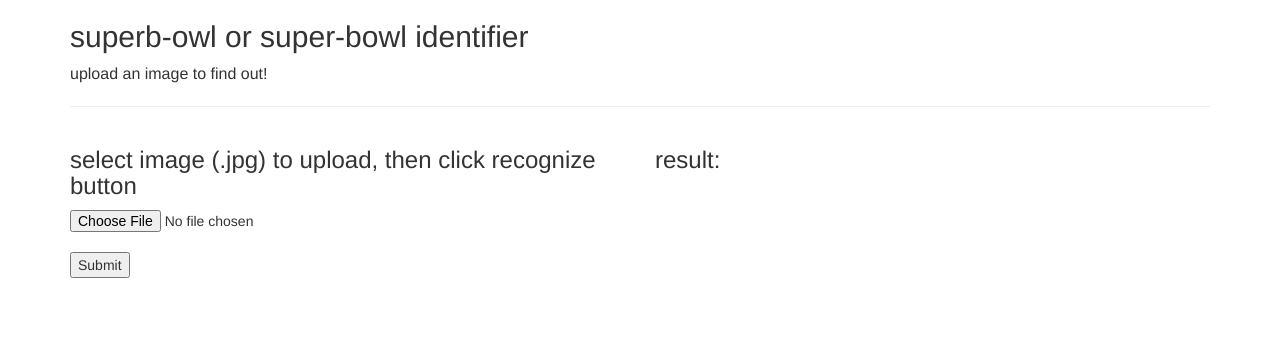
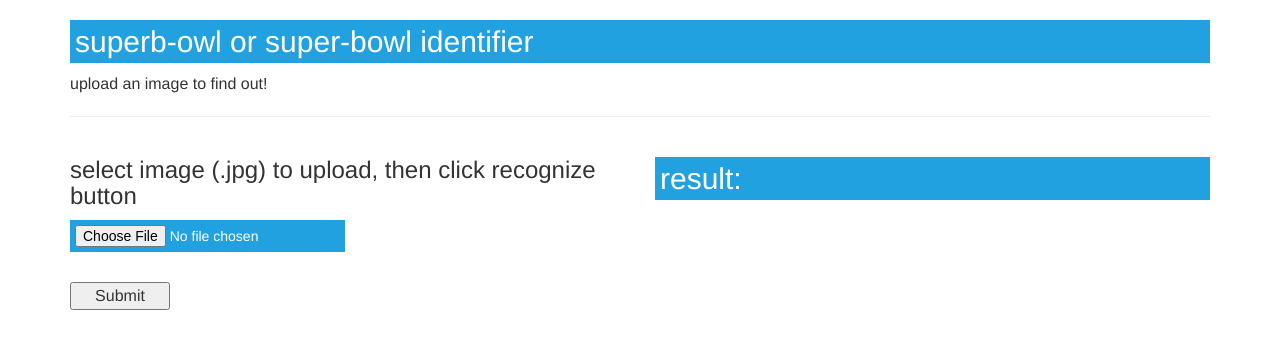
Before and after one commit to myamma/superb-owl, a Django app: page / in a window 1280 px wide. Shown: the top 349 px of the page. Run offline with Django 3.2, Linux system fonts and the light colour scheme; some libraries are stand-ins or nearby versions.

Commit message:
improved UI

```diff
--- a/superb_owl/static/style.css
+++ b/superb_owl/static/style.css
@@ -22,3 +22,13 @@ p
 {
     font-size: 16px;
 }
+input{
+  background-color: #22A1E1;
+  color: white;
+  padding: 5px;
+}
+h2{
+  background-color: #22A1E1;
+  color: white;
+  padding: 5px;
+}
--- a/superb_owl/templates/index.html
+++ b/superb_owl/templates/index.html
@@ -11,6 +11,14 @@
 
 <div class="container">
     <div class="row clearfix">
+        <!-- <div class="col-md-12 column">
+            <div class="col-md-3 column">
+                <img src="static/ball21.jpg" />
+            </div>
+            <div class="col-md-3 column">
+                <img src="static/owl20.jpg" />
+            </div>
+        </div> -->
         <div class="col-md-12 column">
             <h2>superb-owl or super-bowl identifier</h2>
             <p>upload an image to find out!</p>
@@ -23,13 +31,13 @@
                         <div>
                             <img id="image" />
                         </div>
-                        <button>Submit</button>
+                        <button class='butt'>Submit</button>
                     </form>
                 </div>
 
                 <div class="col-md-6 column">
-                    <h3>result:</h3>
-                    <h2 id="rec_result"></h2>
+                    <h2>result:</h2>
+                    <h3 id="rec_result"></h3>
                 </div>
             </div>
             <div id="imgs">
```
Also changed, not shown: superb_owl/static/ball21.jpg (added), superb_owl/static/owl20.jpg (added).
